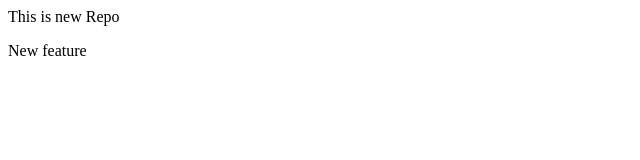
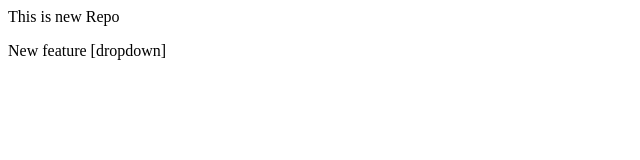
Before and after one commit to SivaReddy-190/LocalRepo, a plain HTML site: page index.html in a window 1280 px wide. Shown: the full height of the page, 0-640 px from the left. Drawn offline with Linux system fonts and the light colour scheme.

Commit message:
Add dropdown

```diff
--- a/index.html
+++ b/index.html
@@ -1,2 +1,2 @@
 <p>This is new Repo</p>
-<p>New feature</p>
+<p>New feature [dropdown]</p>
```
